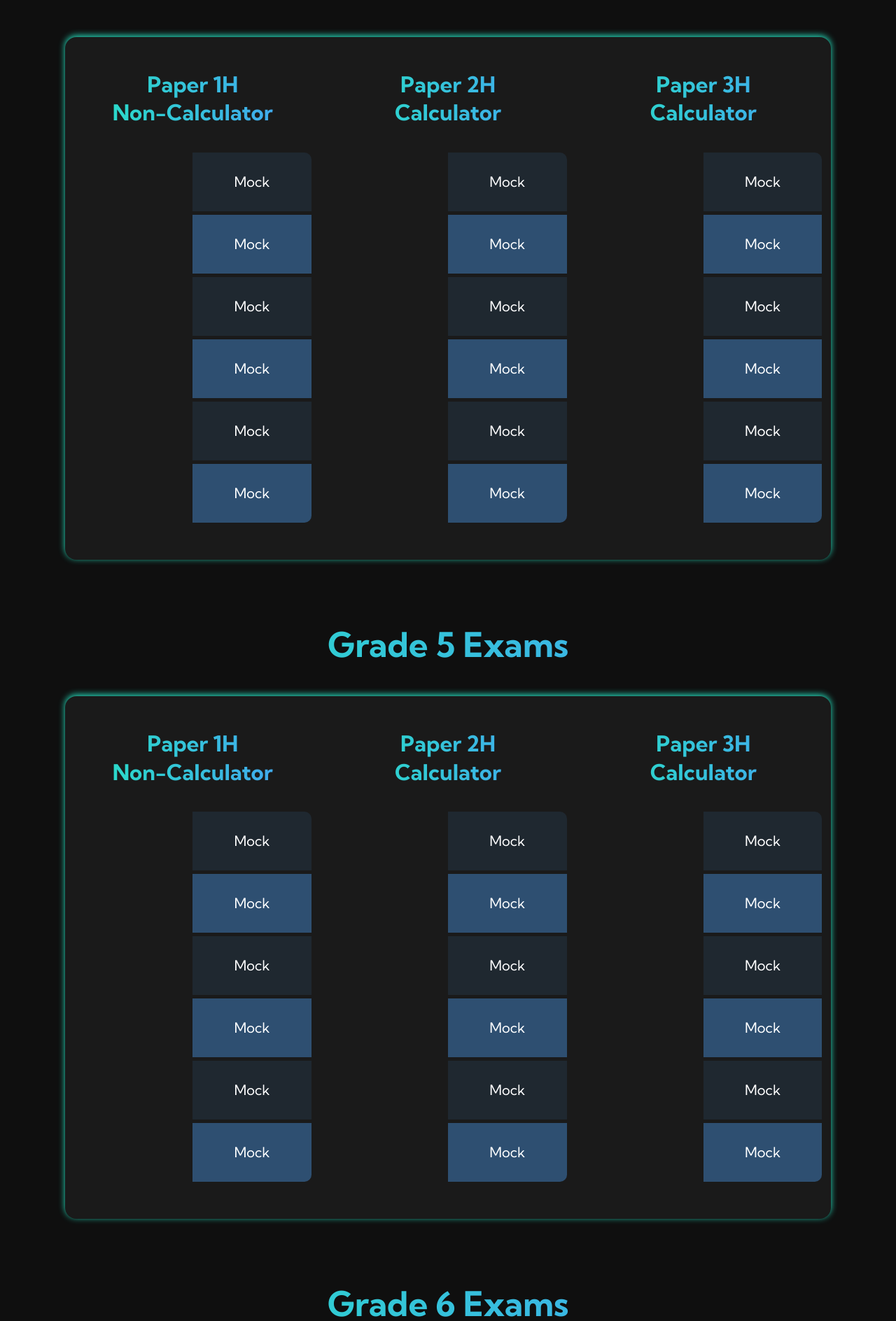
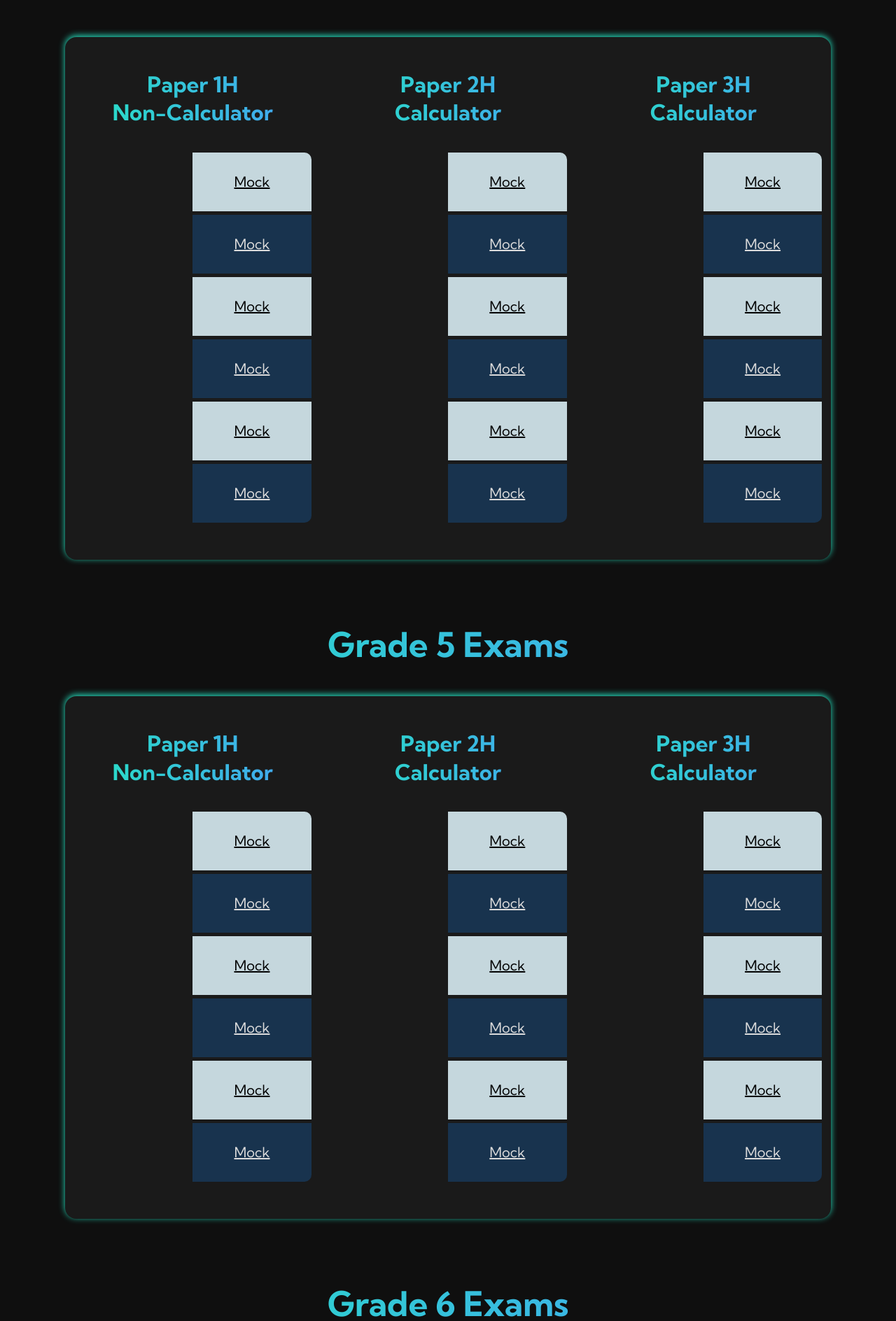
Before and after one commit to GG1982/Jekyll-ggmaths, a Jekyll site: the page built from pages/gcse-exams.html, in a window 1280 px wide. Shown: the part 1130-3018 px from the top of the page at 70% size. Built offline with Jekyll 4.4.1, drawn with Linux system fonts in a browser that asks for light colours.

Commit message:
change colour background

```diff
--- a/_sass/gcse.scss
+++ b/_sass/gcse.scss
@@ -94,16 +94,26 @@ main {
     margin-block: 0.25em;
 }
 
+.booklets a,
+.mocks a {
+    text-decoration: underline;
+}
+
 .booklets > li:nth-child(2n+1),
 .mocks > li:nth-child(2n+1) {
-    background-color: hsl(210, 21%, 13%);
-    filter: brightness(1.2);
+    background-color: hsl(195, 26%, 82%);
+    // filter: brightness(1.2);
+}
+
+.booklets > li:nth-child(2n+1) > a,
+.mocks > li:nth-child(2n+1) > a{
+    color: black;
 }
 
 .booklets > li:nth-child(2n),
 .mocks > li:nth-child(2n) {
-    background-color: hsl(210, 42%, 26%);
-    filter: brightness(1.2);
+    background-color: hsl(210, 52%, 20%);
+    // filter: brightness(1.2);
 }
 
 .booklets > li:first-child {
```
Also changed, not shown: 4 other files.
